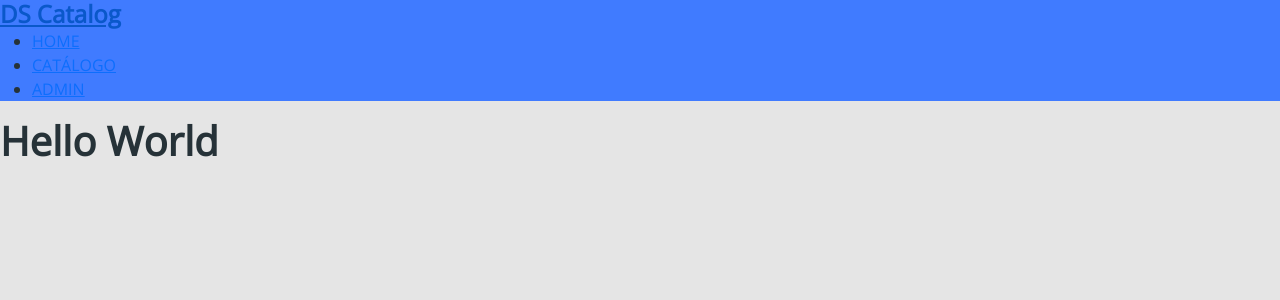
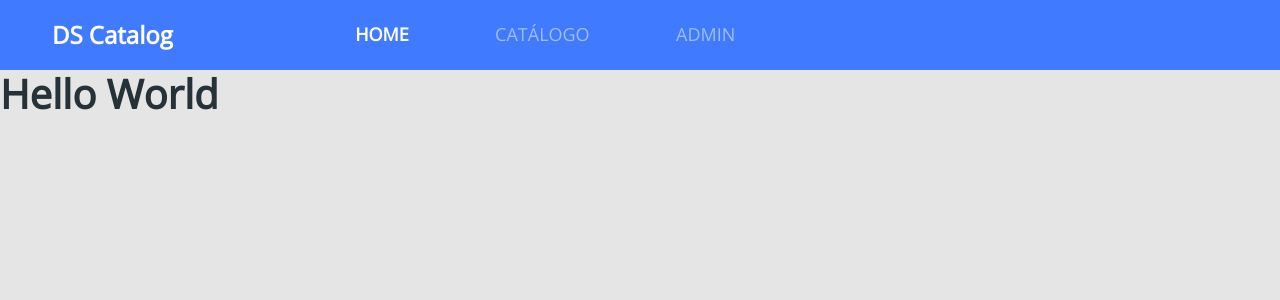
Before and after one commit to eliezermoraesss/api-rest-spring-dscatalog, a React (Create React App) app in the folder frontend/: page / in a window 1280 px wide. Shown: the top 300 px of the page. Built offline with nearby package versions, Linux system fonts and the light colour scheme.

Commit message:
Navbar styling

```diff
--- a/frontend/src/App.css
+++ b/frontend/src/App.css
@@ -8,3 +8,8 @@
   font-weight: 700;
   margin-bottom: 0;
 }
+
+a, a:hover {
+  text-decoration: none;
+  color: unset
+}
--- a/frontend/src/components/Navbar/index.tsx
+++ b/frontend/src/components/Navbar/index.tsx
@@ -1,14 +1,31 @@
+import './styles.css';
+import 'bootstrap/js/src/collapse.js';
+
 const Navbar = () => {
   return (
-    <nav className="bg-primary">
-      <div>
-        <a href="link">
+    <nav className="navbar navbar-expand-md navbar-dark bg-primary  main-nav">
+      <div className="container-fluid">
+        <a href="link" className="nav-logo-text">
           <h4>DS Catalog</h4>
         </a>
-        <div>
-          <ul>
+        <button
+          className="navbar-toggler"
+          type="button"
+          data-bs-toggle="collapse"
+          data-bs-target="#dscatalog-navbar"
+          aria-controls="dscatalog-navbar"
+          aria-expanded="false"
+          aria-label="Toggle navigation"
+        >
+          <span className="navbar-toggler-icon"></span>
+        </button>
+
+        <div className="collapse navbar-collapse" id="dscatalog-navbar">
+          <ul className="navbar-nav offset-md-2 main-menu">
             <li>
-              <a href="link">HOME</a>
+              <a href="link" className="active">
+                HOME
+              </a>
             </li>
             <li>
               <a href="link">CATÁLOGO</a>
--- /dev/null
+++ b/frontend/src/components/Navbar/styles.css
@@ -0,0 +1,28 @@
+.main-nav {
+    padding-left: 40px;
+    min-height: 70px;
+}
+
+.nav-logo-text, .nav-logo-text:hover {
+    color: #fff;
+}
+
+.main-menu {
+    display: flex;
+    font-size: 18px;
+    width: 380px;
+    justify-content: space-between;
+}
+
+.main-menu a {
+    color: rgba(255, 255, 255, 0.5);
+}
+
+.main-menu a:hover {
+    color: #fff
+}
+
+.main-menu a.active {
+    color: #fff;
+    font-weight: bold;
+}
```
